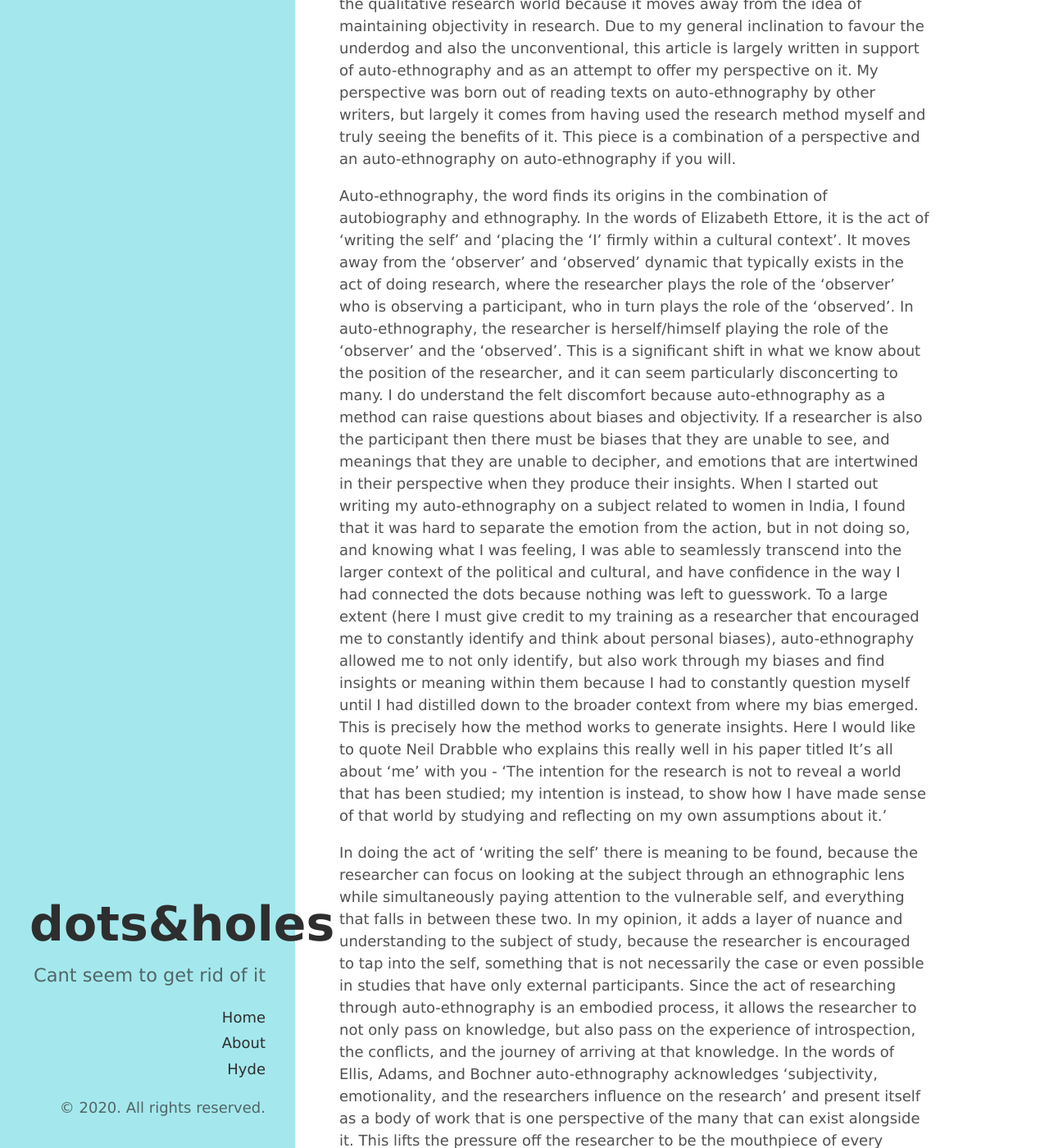
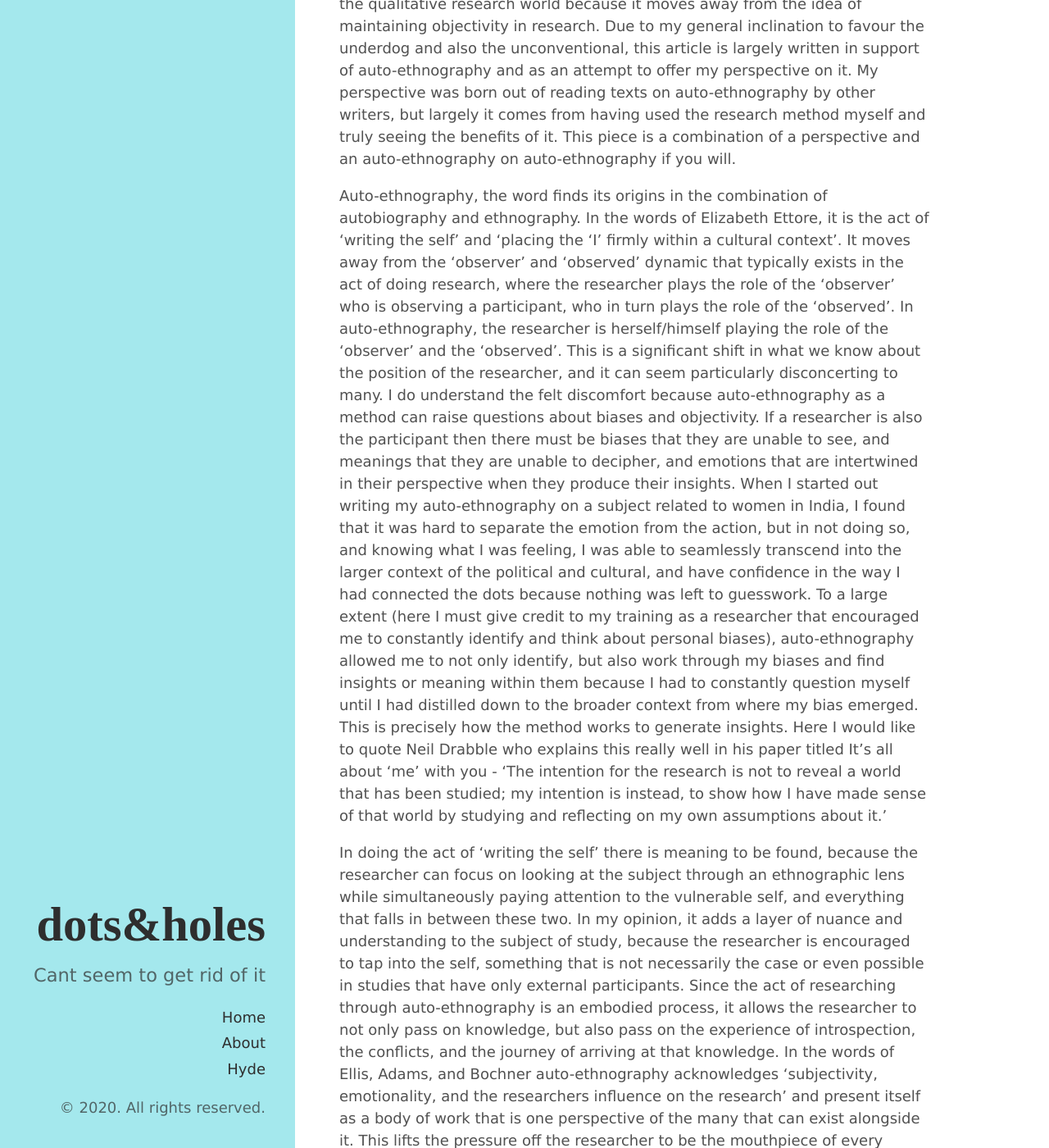
Before and after one commit to dotsandholes/dotsandholes.github.io, a Jekyll site: the page built from index.html, in a window 1280 px wide and 1400 px high, scrolled down 342 px. Shown: the whole window at 82% size. Built offline with Jekyll 4.4.1, drawn with Linux system fonts in a browser that asks for light colours; the list of posts is cut into pages by our own code.

Commit message:
Update hyde.css

```diff
--- a/public/css/hyde.css
+++ b/public/css/hyde.css
@@ -79,7 +79,7 @@ html {
 .sidebar-about h1 {
   color: #2e2e2e;
   margin-top: 0;
-  font-family: "Lucida Sans Unicode", bold;
+  font-family: "Lucida Grand", bold;
   font-size: 3.25rem;
 }
 
```
